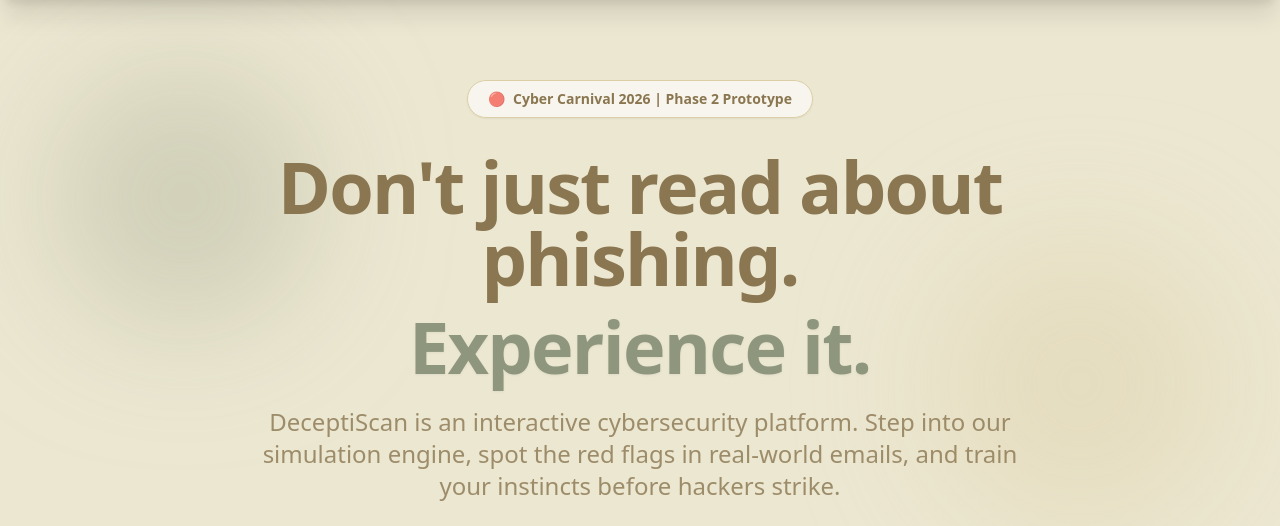
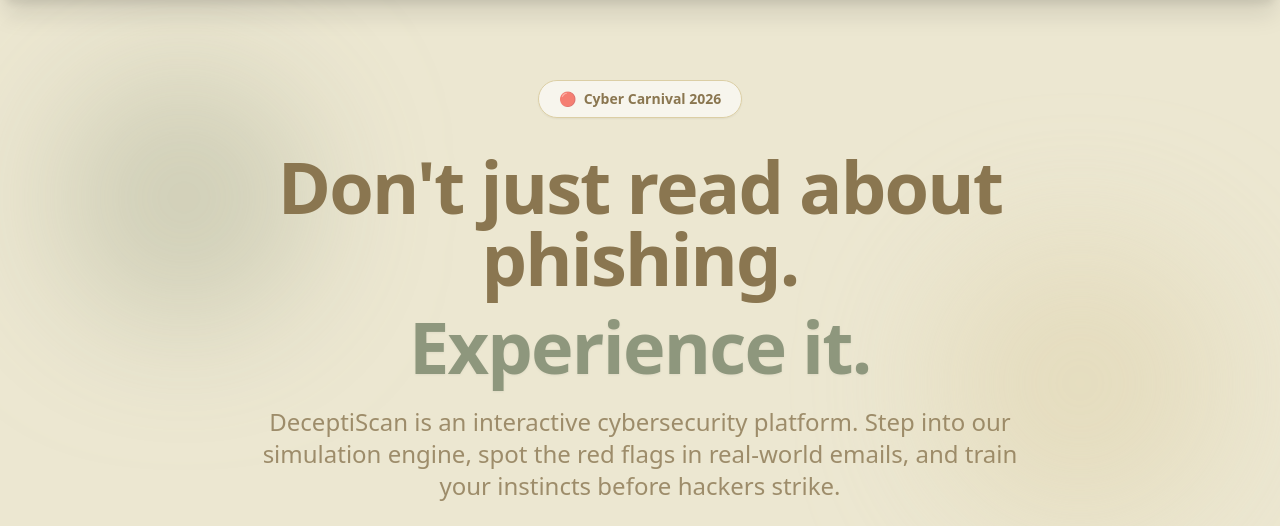
Before and after one commit to VITianYash42/DeceptiScan, a Flask app: page / in a window 1280 px wide. Shown: the part 76-602 px from the top of the page. Run offline with Flask 3, Linux system fonts and the light colour scheme; some libraries are stand-ins or nearby versions.

Commit message:
Text changes

```diff
--- a/templates/index.html
+++ b/templates/index.html
@@ -9,7 +9,7 @@
     <div class="text-center relative z-10 max-w-4xl mx-auto">
 
         <div class="inline-flex items-center gap-2 px-5 py-2 rounded-full bg-white/60 border border-accent text-primary font-bold text-sm mb-8 animate-slide-up backdrop-blur-sm shadow-sm transform hover:scale-105 transition-transform cursor-default">
-            <span class="animate-pulse text-red-500">🔴</span> Cyber Carnival 2026 | Phase 2 Prototype
+            <span class="animate-pulse text-red-500">🔴</span> Cyber Carnival 2026
         </div>
 
         <h1 class="text-5xl md:text-7xl font-extrabold text-primary mb-6 tracking-tight animate-slide-up" style="animation-delay: 0.1s; opacity: 0;">
```
